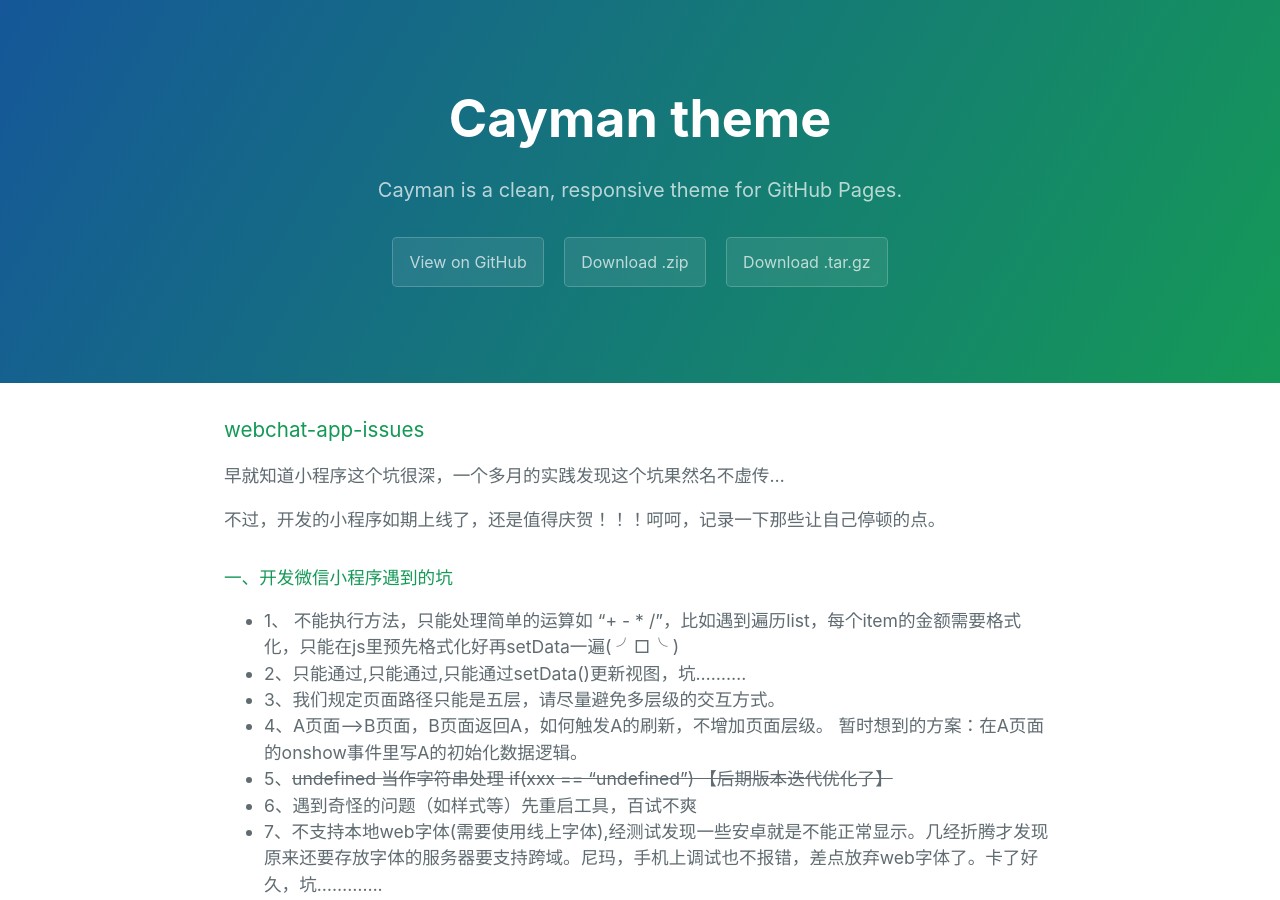
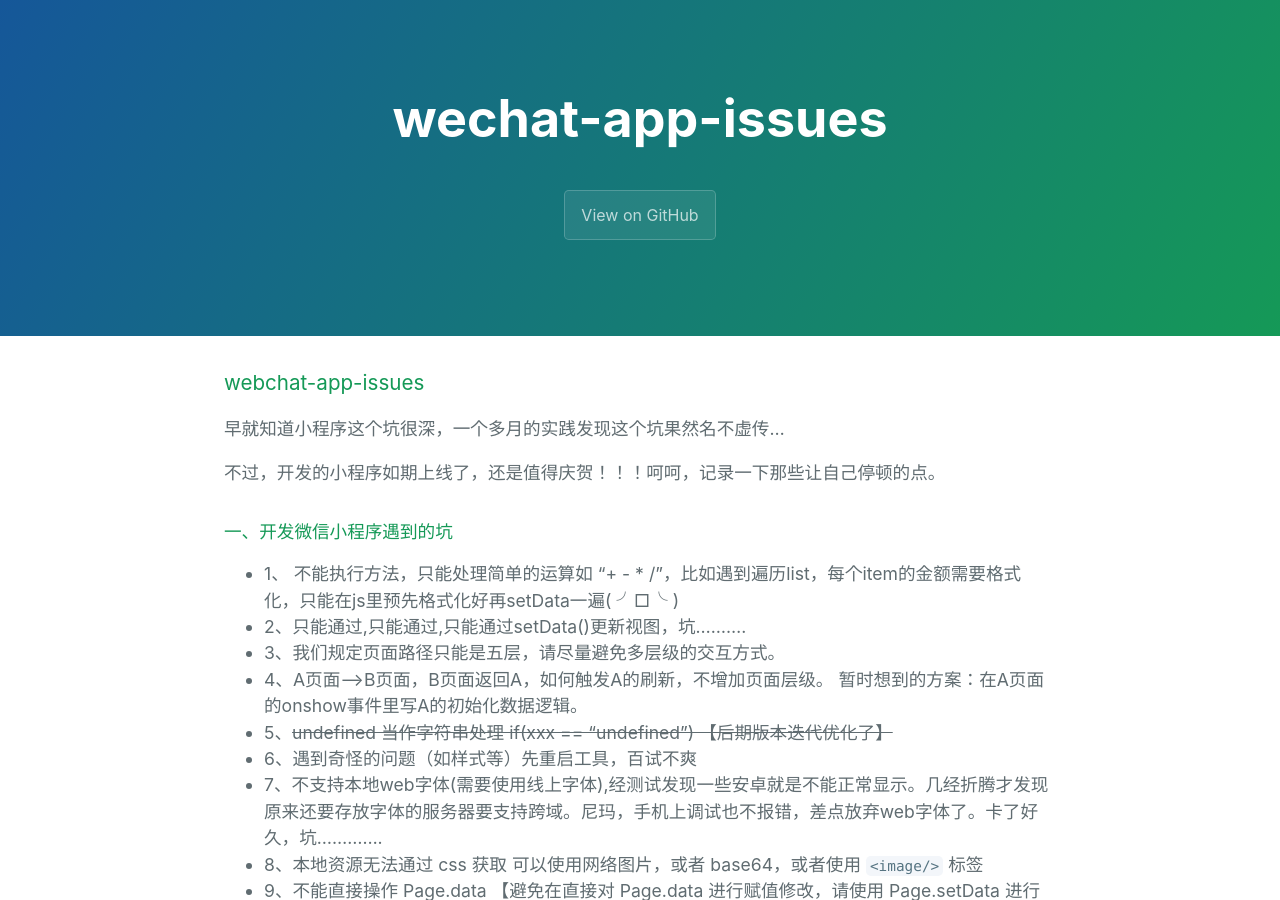
Before and after one commit to senola/wechat-app-issues, a Jekyll site: the page built from index.md, in a window 1280 px wide and 900 px high. Built offline with Jekyll 4.4.1, drawn with Linux system fonts in a browser that asks for light colours; our own code applies the rules of GitHub Pages for plain Markdown files; the repository's description, which GitHub fills in, is left out.

Commit message:
_config.yml
_config.yml

```diff
--- a/_config.yml
+++ b/_config.yml
@@ -1,5 +1,4 @@
-title: Cayman theme
-description: Cayman is a clean, responsive theme for GitHub Pages.
-show_downloads: true
+title:
+description:
+show_downloads: false
 google_analytics:
-theme:
```
